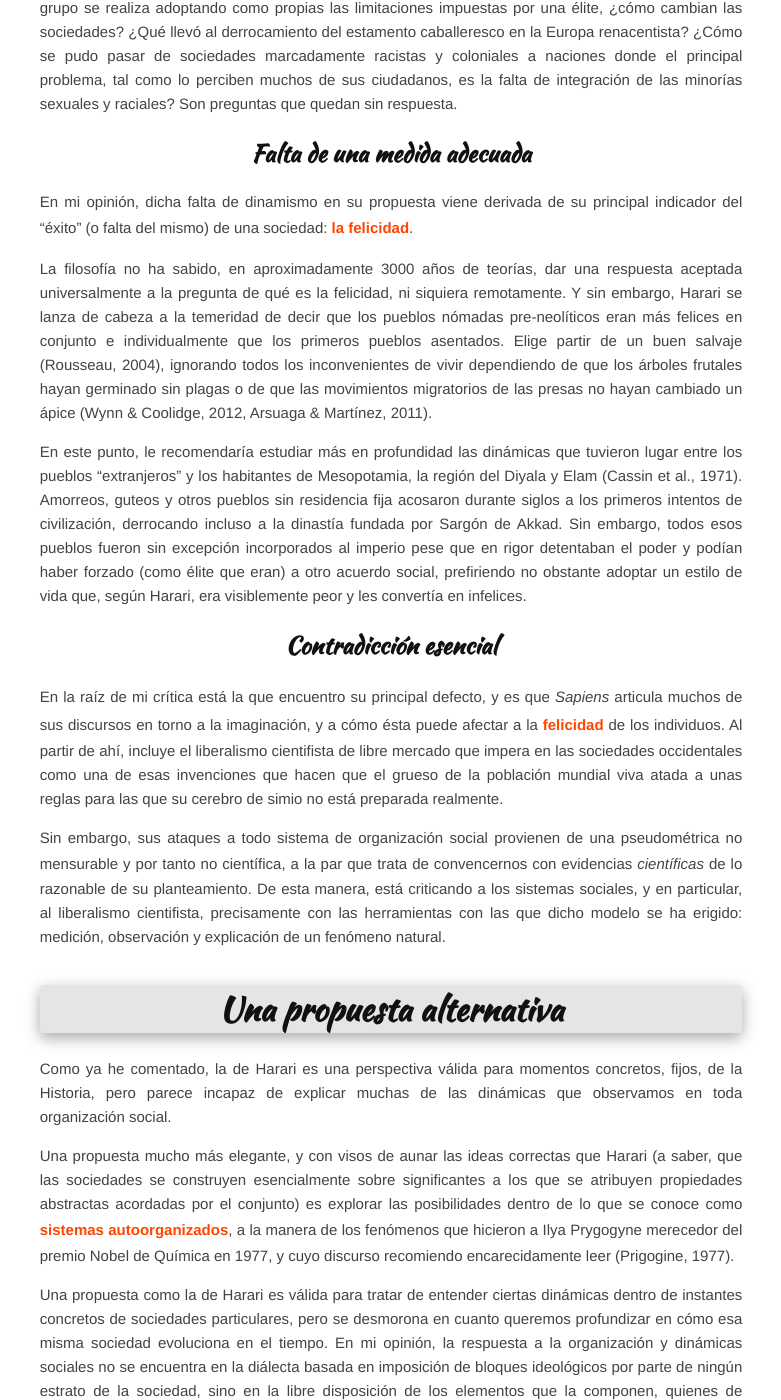
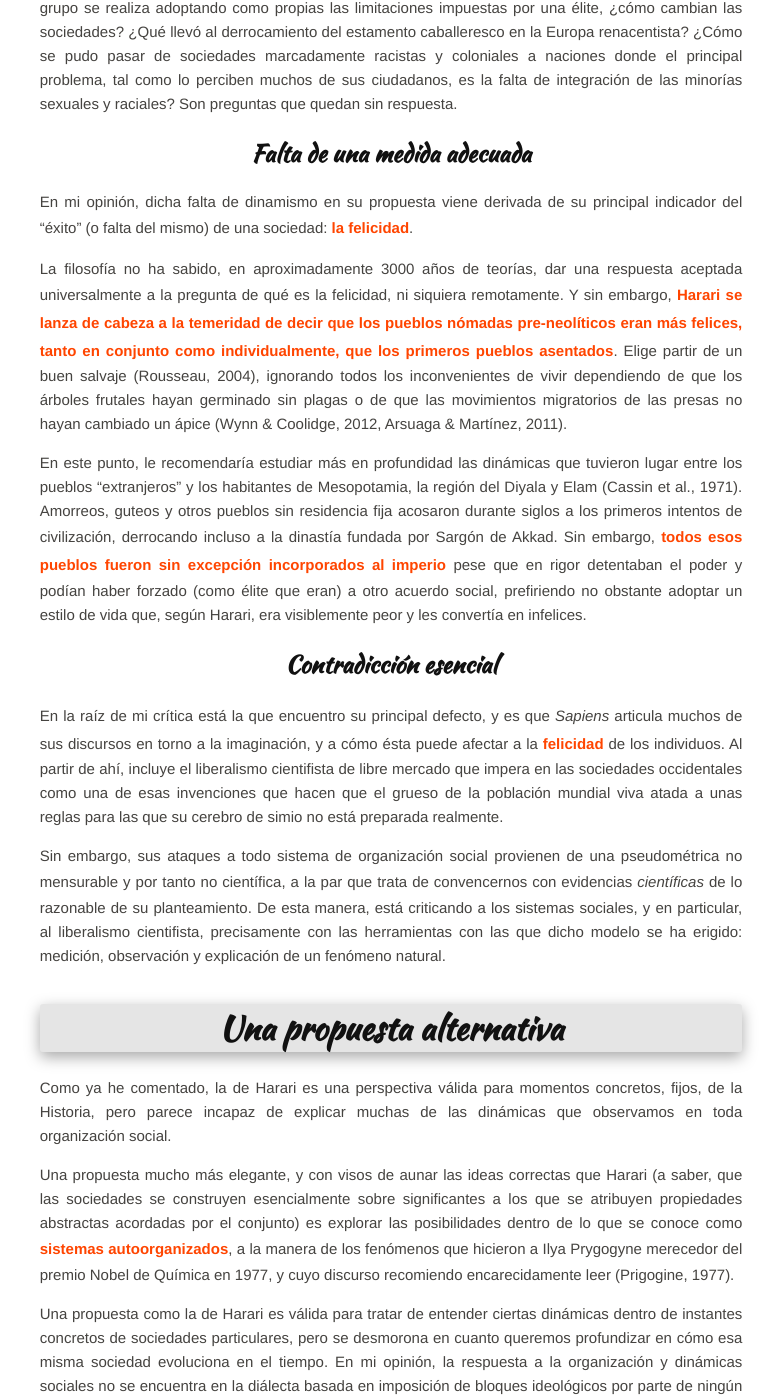
Before and after one commit to ricardokleinklein/ricardokleinklein.github.io, a Jekyll site: the page built from _posts/2021-09-17-sapiens.md, in a window 1280 px wide and 1400 px high, scrolled down 2354 px. Shown: the whole window, without its empty margins (249-1030 px from the left). Built offline with Jekyll 4.4.1, drawn with Linux system fonts in a browser that asks for light colours; comment, search, counter and statistics services are not loaded; some of the changed text lies outside the part shown.

Commit message:
correct typos sapiens

```diff
--- a/_posts/2021-09-17-sapiens.md
+++ b/_posts/2021-09-17-sapiens.md
@@ -62,12 +62,12 @@
 
 En mi opinión, dicha falta de dinamismo en su propuesta viene derivada de su principal indicador del "éxito" (o falta del mismo) de una sociedad: **la felicidad**.
 
-La filosofía no ha sabido, en aproximadamente 3000 años de teorías, dar una respuesta aceptada universalmente a la pregunta de qué es la felicidad, ni siquiera remotamente. Y sin embargo, Harari se lanza de cabeza a la temeridad de decir que los pueblos nómadas pre-neolíticos eran más felices en conjunto e individualmente que los primeros pueblos asentados.
+La filosofía no ha sabido, en aproximadamente 3000 años de teorías, dar una respuesta aceptada universalmente a la pregunta de qué es la felicidad, ni siquiera remotamente. Y sin embargo, **Harari se lanza de cabeza a la temeridad de decir que los pueblos nómadas pre-neolíticos eran más felices, tanto en conjunto como individualmente, que los primeros pueblos asentados**.
 Elige partir de un buen salvaje (Rousseau, 2004), ignorando todos los inconvenientes de vivir dependiendo de que los árboles frutales hayan germinado sin plagas o de que las movimientos migratorios de las presas no hayan cambiado un ápice (Wynn & Coolidge, 2012, Arsuaga & Martínez, 2011).
 
 En este punto, le recomendaría estudiar más en profundidad las dinámicas que tuvieron lugar entre los pueblos "extranjeros" y los habitantes de Mesopotamia, la región del Diyala y Elam (Cassin et al., 1971).
 Amorreos, guteos y otros pueblos sin residencia fija acosaron durante siglos a los primeros intentos de civilización, derrocando incluso a la dinastía fundada por Sargón de Akkad.
-Sin embargo, todos esos pueblos fueron sin excepción incorporados al imperio pese que en rigor detentaban el poder y podían haber forzado (como élite que eran) a otro acuerdo social, prefiriendo no obstante adoptar un estilo de vida que, según Harari, era visiblemente peor y les convertía en infelices.
+Sin embargo, **todos esos pueblos fueron sin excepción incorporados al imperio** pese que en rigor detentaban el poder y podían haber forzado (como élite que eran) a otro acuerdo social, prefiriendo no obstante adoptar un estilo de vida que, según Harari, era visiblemente peor y les convertía en infelices.
 
 ## Contradicción esencial
 
```
Also changed, not shown: other parts of _posts/2021-09-17-sapiens.md (+3 -3 lines).
